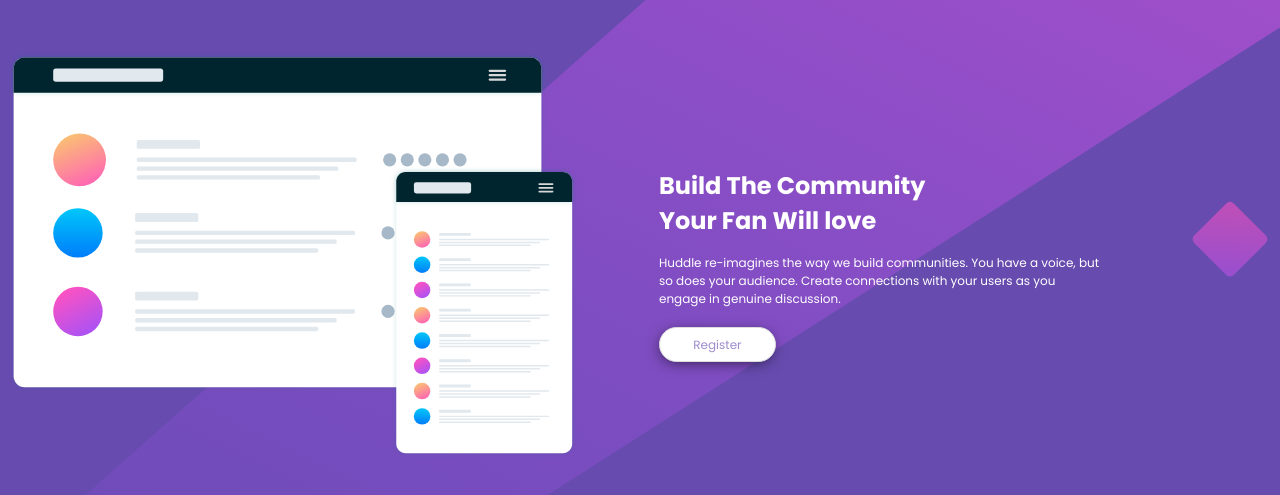
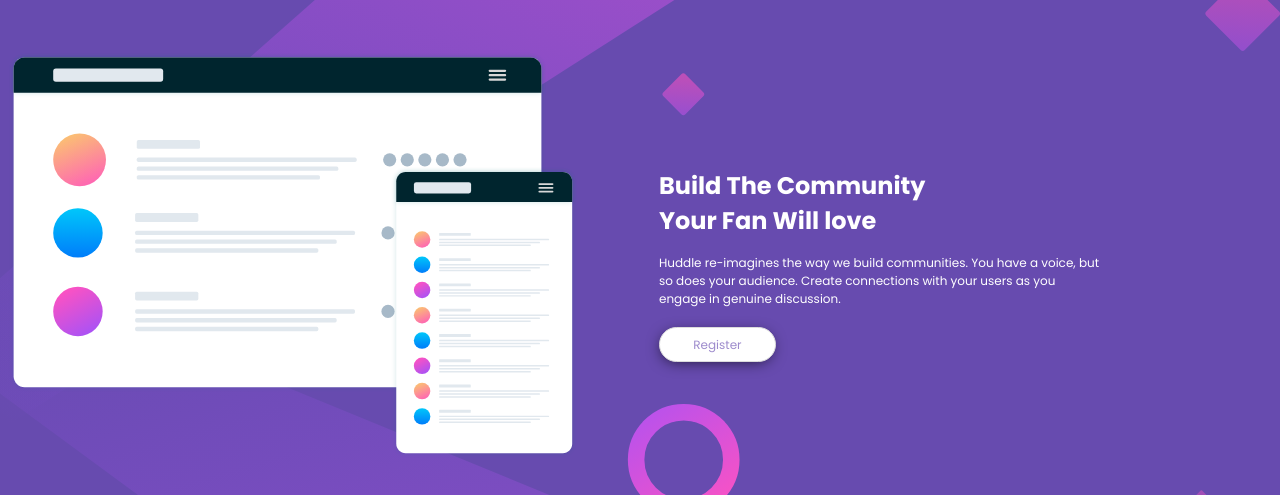
Before and after one commit to merciermk/frontEndMentor, a plain HTML site: page huddleLandingPage/index.html in a window 1280 px wide. Shown: the part 87-582 px from the top of the page. Drawn offline with Linux system fonts and the light colour scheme.

Commit message:
change background settings

```diff
--- a/huddleLandingPage/style.css
+++ b/huddleLandingPage/style.css
@@ -1,7 +1,7 @@
 body{
     background-image: url(./img/bg-desktop.svg);
     background-color: hsl(257, 40%, 49%);
-    background-size: 180%;
+    background-size: cover;
     background-repeat: no-repeat;
     max-width: 1440px;
     font-family: 'Poppins', sans-serif;;
```
